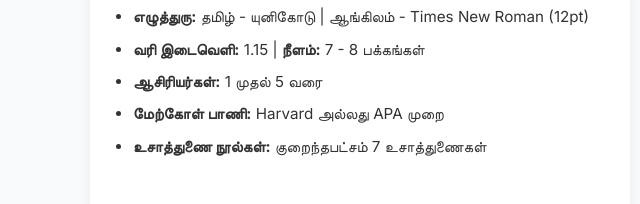
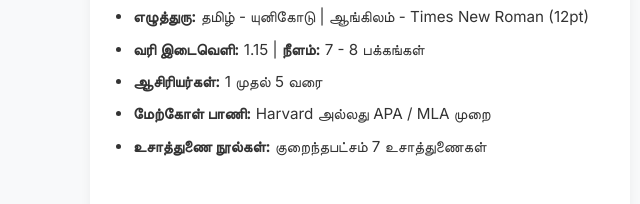
Before and after one commit to moualtrust2020-cloud/mouaosai-journals, a plain HTML site: page index.html in a window 1280 px wide. Shown: the part 1149-1353 px from the top of the page, 0-640 px from the left. Drawn offline with Linux system fonts and the light colour scheme; a web font is replaced by a local one.

Commit message:
Update index.html

```diff
--- a/index.html
+++ b/index.html
@@ -573,7 +573,7 @@
                     <li><span class="ta"><strong>எழுத்துரு:</strong> தமிழ் - யுனிகோடு | ஆங்கிலம் - Times New Roman (12pt)</span><span class="en"><strong>Font:</strong> Tamil - Unicode | English - Times New Roman (12pt)</span></li>
                     <li><span class="ta"><strong>வரி இடைவெளி:</strong> 1.15 | <strong>நீளம்:</strong> 7 - 8 பக்கங்கள்</span><span class="en"><strong>Line Spacing:</strong> 1.15 | <strong>Length:</strong> 7 - 8 Pages</span></li>
                     <li><span class="ta"><strong>ஆசிரியர்கள்:</strong> 1 முதல் 5 வரை</span><span class="en"><strong>Authors:</strong> 1 to 5 members</span></li>
-                    <li><span class="ta"><strong>மேற்கோள் பாணி:</strong> Harvard அல்லது APA முறை</span><span class="en"><strong>Citation Style:</strong> Harvard or APA format</span></li>
+                    <li><span class="ta"><strong>மேற்கோள் பாணி:</strong> Harvard அல்லது APA / MLA முறை</span><span class="en"><strong>Citation Style:</strong> Harvard or APA / MLA format</span></li>
                     <li><span class="ta"><strong>உசாத்துணை நூல்கள்:</strong> குறைந்தபட்சம் 7 உசாத்துணைகள்</span><span class="en"><strong>References:</strong> Minimum 7 reliable references</span></li>
                 </ul>
             </div>
```
